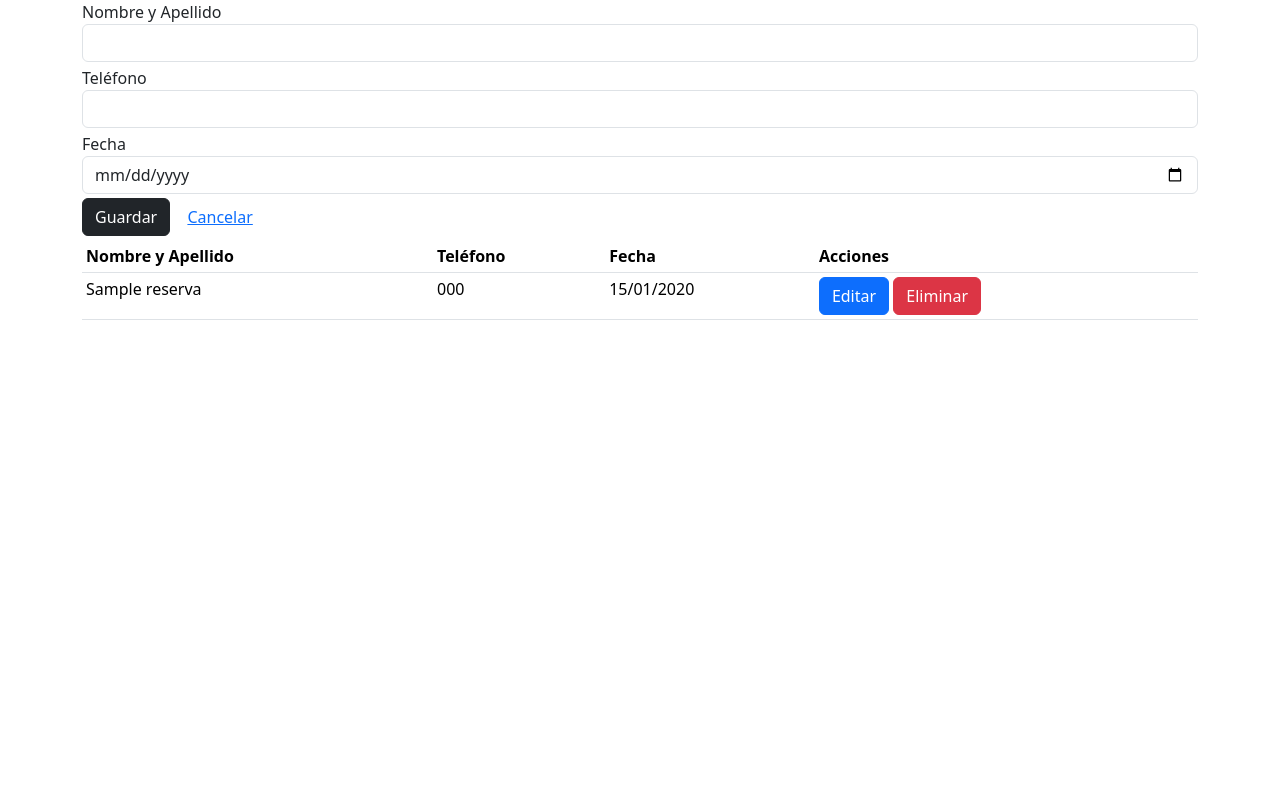
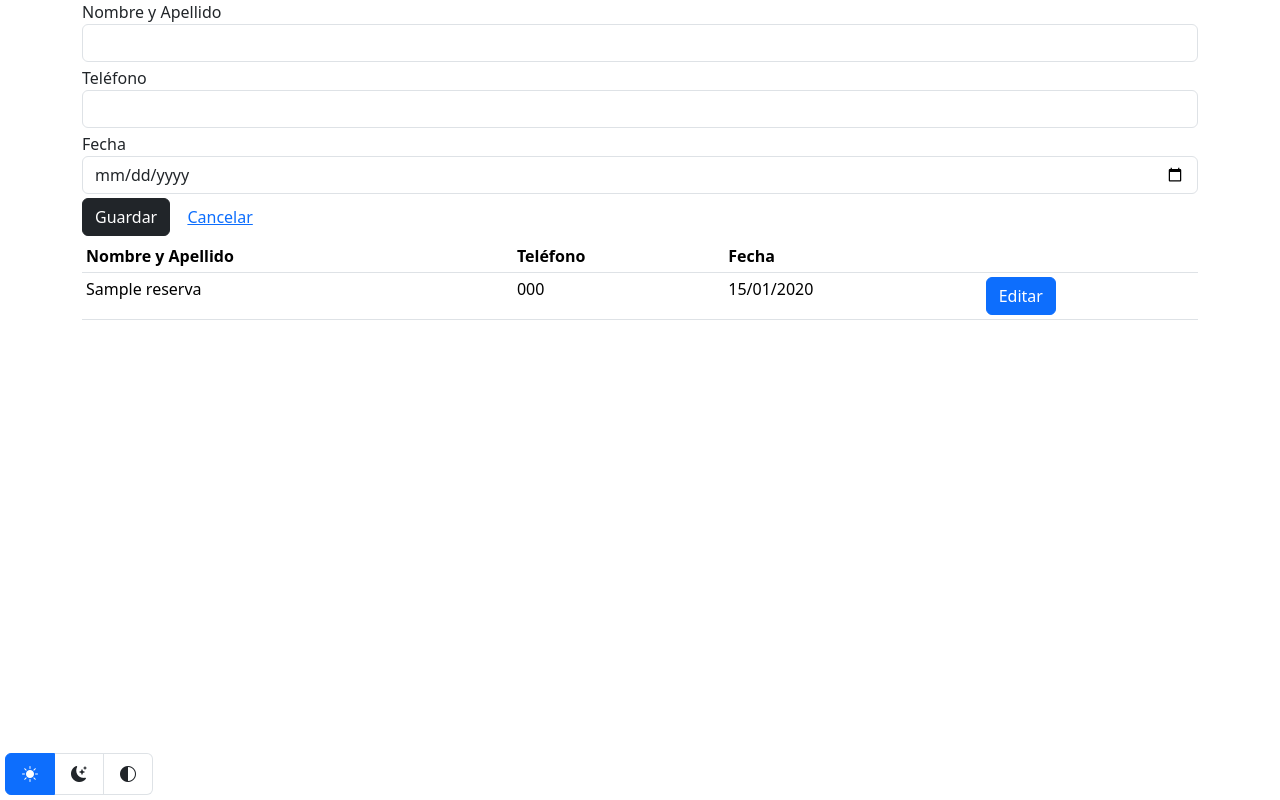
Before and after one commit to CarlosR2104/flask, a Flask app: page / in a window 1280 px wide. Run offline with Flask 3, Linux system fonts and the light colour scheme; tables that the repository leaves empty or names only in its code hold one stand-in row (values such as "Sample post"); some libraries are stand-ins or nearby versions.

Commit message:
Update app.html

```diff
--- a/templates/app.html
+++ b/templates/app.html
@@ -10,7 +10,7 @@
 
     <script src="https://js.pusher.com/8.2.0/pusher.min.js"></script>
 
-    <title>App de Reservas</title>
+    <title>App Reservas</title>
 </head>
 <body>
     <div class="container">
@@ -19,29 +19,28 @@
 
           <div class="mb-1">
               <label for="nombre_apellido">Nombre y Apellido</label>
-              <input type="text" id="nombre_apellido" name="nombre_apellido" class="form-control" required>
+              <input type="text" id="nombre_apellido" name="nombre_apellido" class="form-control">
           </div>
           <div class="mb-1">
               <label for="telefono">Teléfono</label>
-              <input type="tel" id="telefono" name="telefono" class="form-control" required>
+              <input type="text" id="telefono" name="telefono" class="form-control">
           </div>
           <div class="mb-1">
               <label for="fecha">Fecha</label>
-              <input type="date" id="fecha" name="fecha" class="form-control" required>
+              <input type="date" id="fecha" name="fecha" class="form-control">
           </div>
           <div class="mb-1">
               <button id="guardar" name="guardar" class="btn btn-dark">Guardar</button>
               <button type="reset" id="cancelar" name="cancelar" class="btn btn-link">Cancelar</button>
           </div>
       </form>
-
       <table class="table table-sm">
         <thead>
           <tr>
             <th>Nombre y Apellido</th>
             <th>Teléfono</th>
             <th>Fecha</th>
-            <th>Acciones</th>
+            <th></th>
           </tr>
         </thead>
         <tbody id="tbodyReservas"></tbody>
@@ -51,7 +50,19 @@
     <script src="https://cdn.jsdelivr.net/npm/bootstrap@5.3.3/dist/js/bootstrap.bundle.min.js" integrity="sha384-YvpcrYf0tY3lHB60NNkmXc5s9fDVZLESaAA55NDzOxhy9GkcIdslK1eN7N6jIeHz" crossorigin="anonymous"></script>
 
     <link rel="stylesheet" href="https://cdn.jsdelivr.net/npm/bootstrap-icons@1.11.3/font/bootstrap-icons.min.css">
-
+    <div class="app-float-button bg-body" style="z-index: 3; position: fixed; bottom: 5px; left: 5px; cursor: pointer;">
+        <ul class="list-group list-group-horizontal">
+            <li class="list-group-item" data-bs-theme-value="light">
+                <i class="bi bi-sun-fill"></i>
+            </li>
+            <li class="list-group-item" data-bs-theme-value="dark">
+                <i class="bi bi-moon-stars-fill"></i>
+            </li>
+            <li class="list-group-item" data-bs-theme-value="auto">
+                <i class="bi bi-circle-half"></i>
+            </li>
+        </ul>
+    </div>
     <script>
         var bootstrapTheme = localStorage.getItem("theme")
 
@@ -59,7 +70,6 @@
             if (bootstrapTheme) {
                 return bootstrapTheme
             }
-
             return window.matchMedia("(prefers-color-scheme: dark)").matches ? "dark" : "light"
         }
 
@@ -83,11 +93,19 @@
             showActiveTheme(theme)
         })
 
+        window.matchMedia("(prefers-color-scheme: dark)").addEventListener("change", function (event) {
+            if (bootstrapTheme !== "light" || bootstrapTheme !== "dark") {
+                setTheme(getPreferredTheme())
+            }
+        })
+
         document.addEventListener("DOMContentLoaded", function (event) {
             setTheme(bootstrapTheme)
             showActiveTheme(getPreferredTheme())
         })
+    </script>
 
+    <script>
         window.addEventListener("load", function (event) {
             function buscar() {
                 $.get("/buscar", function (respuesta) {
@@ -102,7 +120,6 @@
                             <td>${reserva["Fecha"]}</td>
                             <td>
                                 <button class="btn btn-primary btn-editar" data-id="${reserva["Id_Reserva"]}">Editar</button>
-                                <button class="btn btn-danger btn-eliminar" data-id="${reserva["Id_Reserva"]}">Eliminar</button>
                             </td>
                         </tr>`)
                     }
@@ -117,41 +134,37 @@
                 $.get("/editar", {id: id}, function (respuesta) {
                     var reserva = respuesta[0]
 
-                    $("#id").val(reserva["Id_Reserva"]).trigger("focus")
+                    $("#id")
+                    .val(reserva["Id_Reserva"])
+                    .trigger("focus")
+
                     $("#nombre_apellido").val(reserva["Nombre_Apellido"])
                     $("#telefono").val(reserva["Telefono"])
                     $("#fecha").val(reserva["Fecha"])
                 })
             })
 
-            $(document).on("click", ".btn-eliminar", function (event) {
-                if (!confirm("¿Quieres eliminar esta reserva?")) {
-                    return
-                }
-
-                var id = $(this).attr("data-id")
-
-                $.post("/eliminar", {id: id})
-            })
-
-            $("#frmReservas").submit(function (event) {
+            $("#frmReservas")
+            .submit(function (event)  {
                 event.preventDefault()
 
                 $.post("/guardar", $(this).serialize(), function (respuesta) {
                     $("#frmReservas").get(0).reset()
-                    buscar()
                 })
+            })
+            .on("reset", function (event) {
+                $("#id").val("")
             })
 
             Pusher.logToConsole = true
 
-            var pusher = new Pusher("2df86616075904231311", {
+            var pusher = new Pusher("cda1cc599395d699a2af", {
                 cluster: "us2"
             })
 
             var channel = pusher.subscribe("canalReservas");
 
-            channel.bind("registroReservas", function (reserva) {
+            channel.bind("registroReservas", function () {
                 buscar()
             })
         })
```
